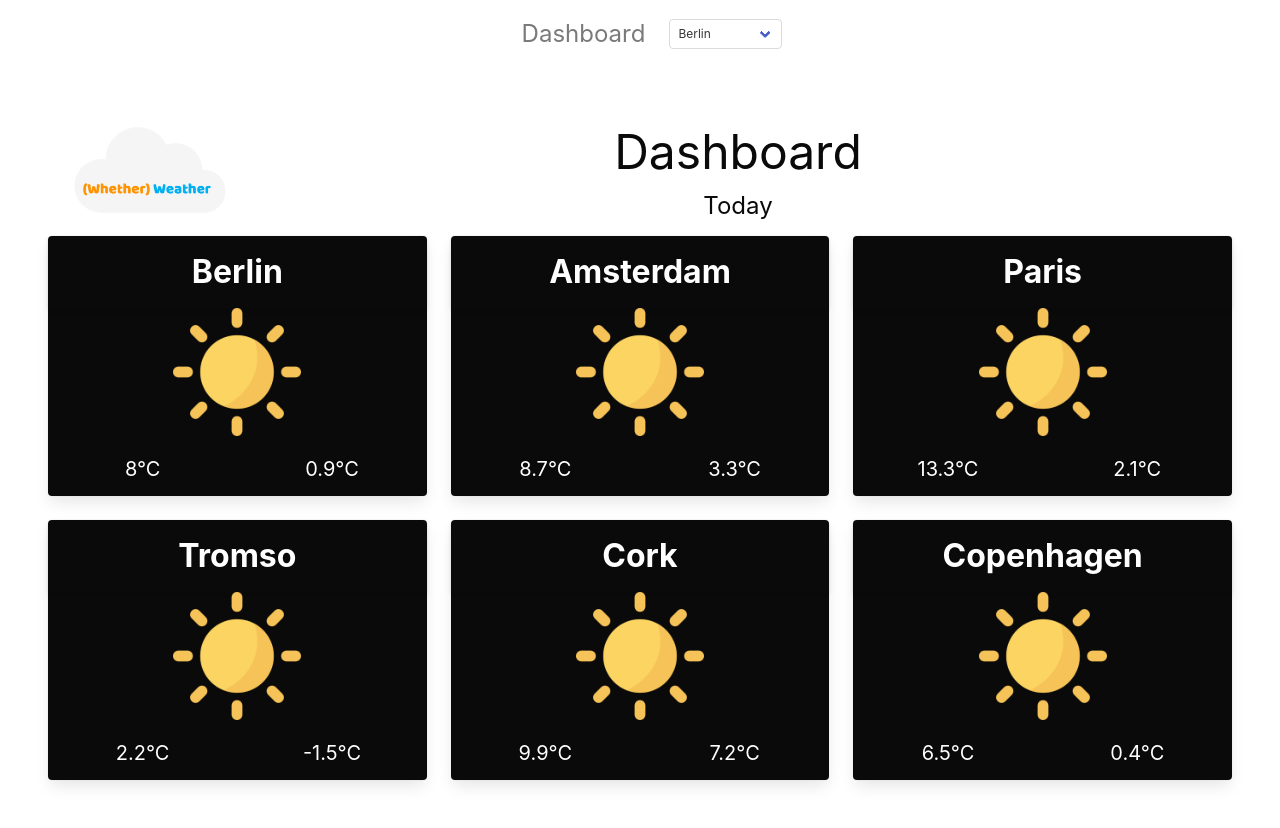
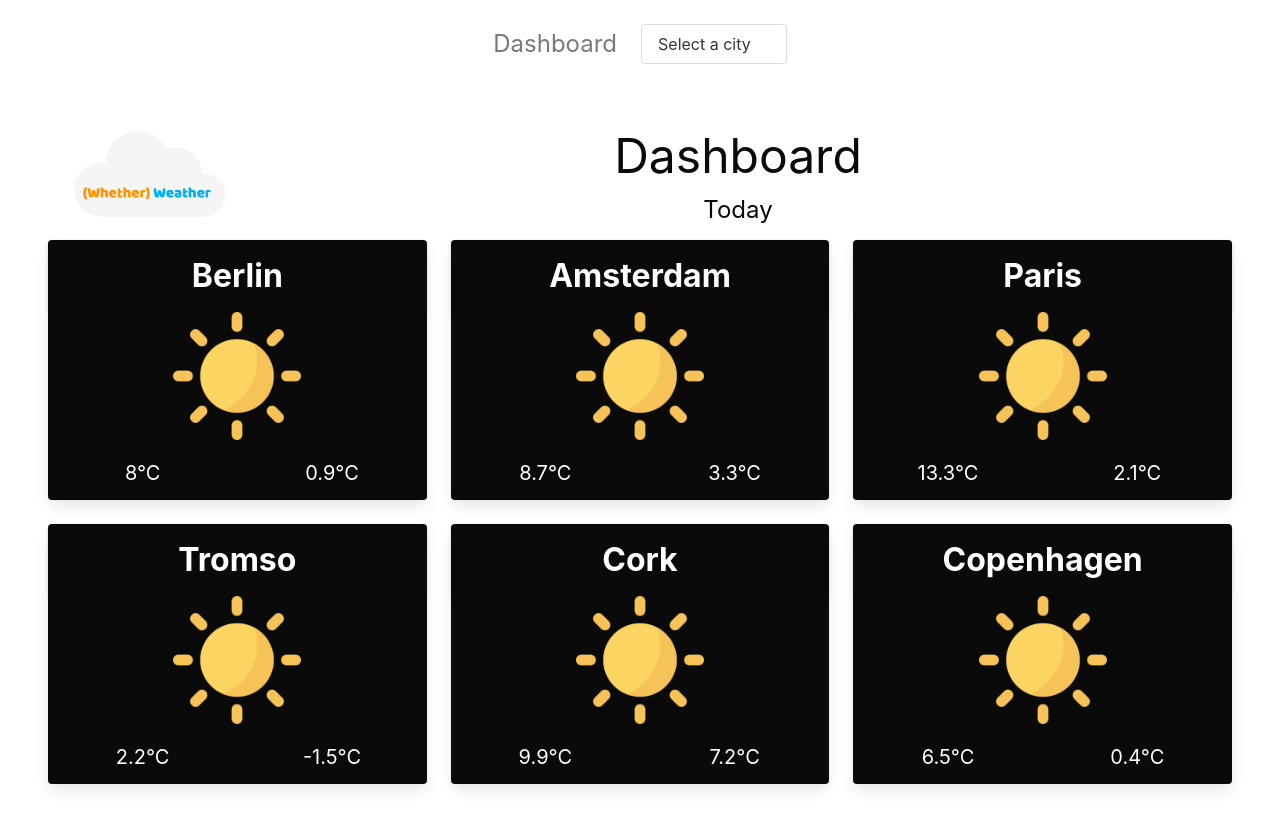
Before and after one commit to Marina19761107/weather, an Eleventy site: page index.njk in a window 1280 px wide. Built offline with nearby package versions, Linux system fonts and the light colour scheme; Eleventy itself is replaced by a stand-in of ours; files that its build step writes are made by us from their sources.

Commit message:
update the dropdown menu in nav.njk

```diff
--- a/_includes/components/nav.njk
+++ b/_includes/components/nav.njk
@@ -1,33 +1,28 @@
  <nav class="navbar has-background-white">
-      <div class="navbar-brand">
-        <a class="navbar-item" href="#">
-        </a>
+  <div class="navbar-menu is-flex is-justify-content-center">
+    <div class="navbar-item mt-4">
+      <a class="has-text-grey has-text-centered is-size-4" href="/">Dashboard</a>
+    </div>
+<div class="navbar-item mt-4">
+    <div class="dropdown">
+      <div class="dropdown-trigger">
+        <button class="button" aria-haspopup="true" aria-controls="dropdown-menu">
+          <span>Select a city</span>
+          <span class="icon is-small">
+            <i class="fas fa-angle-down" aria-hidden="true"></i>
+          </span>
+        </button>
       </div>
-
-      <div
-        id="navbarMenu"
-        class="navbar-menu is-flex is-justify-content-center"
-      >
-        <div class="navbar-item">
-          <a
-            class="navbar-item has-text-grey has-text-centered is-size-4"
-            href="/dashboard/index.html"
-            >Dashboard</a
-          >
-
-          <!-- City Dropdown -->
-          <div class="navbar-item">
-            <div class="select is-small">
-              <select id="citySelect">
-                <option value="berlin">Berlin</option>
-                <option value="new_york">Amsterdam</option>
-                <option value="tokyo">Paris</option>
-                <option value="paris">Tromso</option>
-                <option value="tokyo">Cork</option>
-                <option value="paris">Copenhagen</option>
-              </select>
-            </div>
-          </div>
+      <div class="dropdown-menu" id="dropdown-menu" role="menu">
+        <div class="dropdown-content">
+          <a href="/city/?city=berlin" class="dropdown-item">Berlin</a>
+          <a href="/city/?city=amsterdam" class="dropdown-item">Amsterdam</a>
+          <a href="/city/?city=paris" class="dropdown-item">Paris</a>
+          <a href="/city/?city=tromso" class="dropdown-item">Tromso</a>
+          <a href="/city/?city=cork" class="dropdown-item">Cork</a>
+          <a href="/city/?city=copenhagen" class="dropdown-item">Copenhagen</a>
         </div>
       </div>
-    </nav>
+    </div>
+  </div>
+</nav>
```
